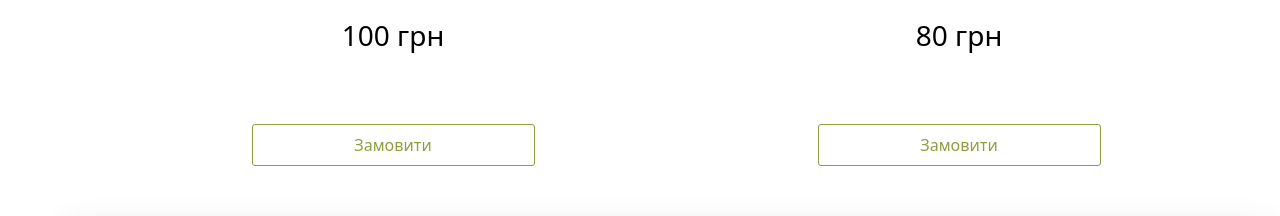
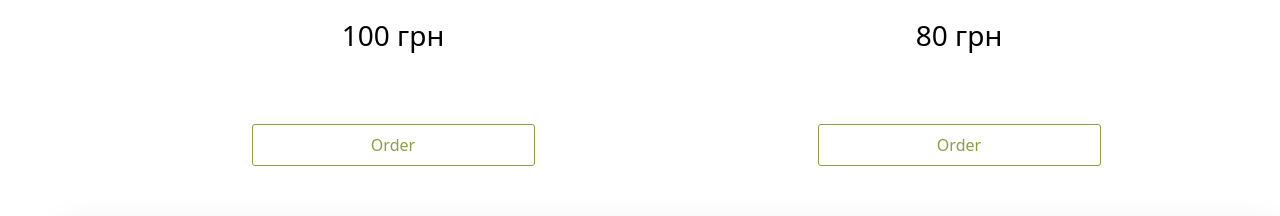
Before and after one commit to Olena-Olkhovyk/yummy_restaurant, a React (Create React App) app: page / in a window 1280 px wide. Shown: the part 960-1176 px from the top of the page. Built offline with nearby package versions, Linux system fonts and the light colour scheme.

Commit message:
Add functionality for adding recommend items to cart

```diff
--- a/src/Components/Items/RecommendItems.jsx
+++ b/src/Components/Items/RecommendItems.jsx
@@ -7,6 +7,7 @@ import chickenSalad from "../../assets/Items/chickenSalad.jpg";
 import burger from "../../assets/Items/burger.jpg";
 import { Link } from "react-router-dom";
 import { useDispatch } from "react-redux";
+import { addToCart } from "../../redux/slices/cartSlice";
 import { setItem } from "../../redux/slices/itemSlice";
 
 const Items = () => {
@@ -53,18 +54,29 @@ const Items = () => {
       gramm: 305,
     },
   ];
+  const handleAddToCart = (item) => {
+    dispatch(
+      addToCart({
+        id: item.name,
+        name: item.name,
+        image: item.image,
+        gramm: item.gramm,
+        price: item.price,
+      })
+    );
+  };
   return (
     <div className={classes.itemsContainer}>
       <h1>Ми рекомендуємо</h1>
       <div className={classes.itemsCard}>
         <Slider {...settings}>
-          {items.map(({ image, name, price, ingridients, gramm }) => (
-            <div className={classes.itemCard} key={name}>
-              <Link to={`/item/${name}`}>
+          {items.map(({ id, image, name, price, ingridients, gramm }) => (
+            <div className={classes.itemCard} key={id}>
+              <Link to={`/item/${id}`}>
                 <div
                   onClick={() =>
                     dispatch(
-                      setItem({ name, price, image, ingridients, gramm })
+                      setItem({ id, name, price, image, ingridients, gramm })
                     )
                   }
                 >
@@ -77,7 +89,12 @@ const Items = () => {
                   <h3 className={classes.price}>{price} грн</h3>
                 </div>
               </Link>
-              <button className={classes.orderButton}>Замовити</button>
+              <button
+                className={classes.orderButton}
+                onClick={() => handleAddToCart({ name, image, gramm, price })}
+              >
+                Order
+              </button>
             </div>
           ))}
         </Slider>
```
